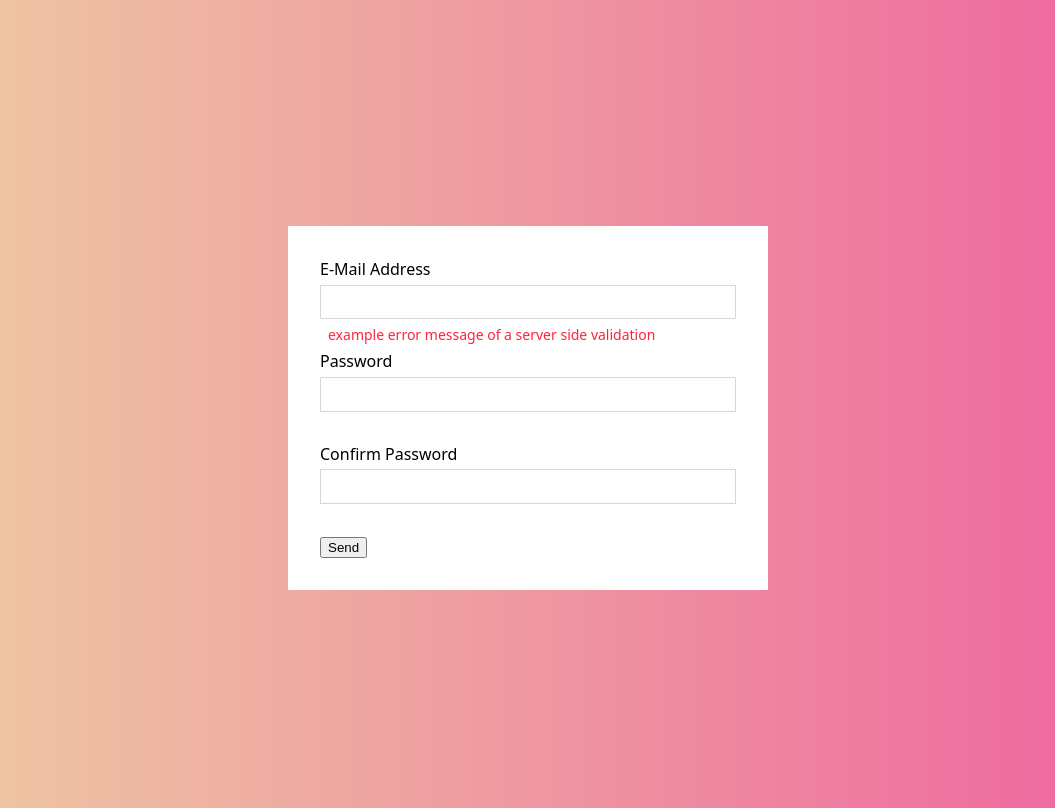
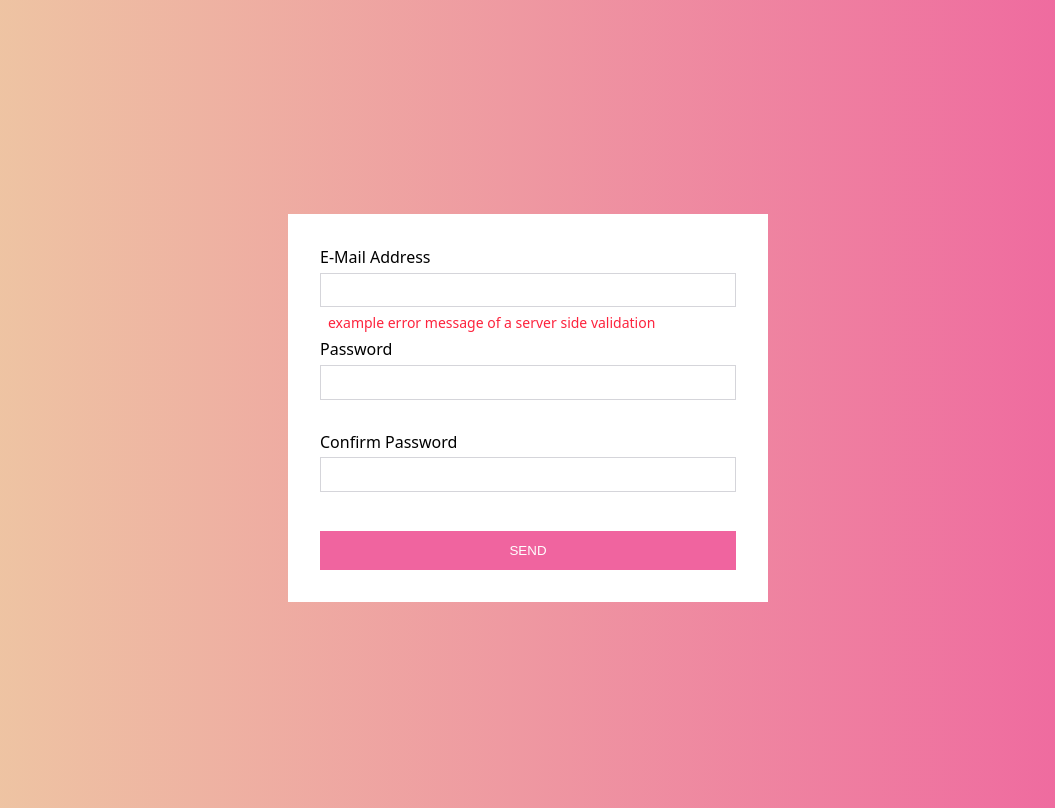
Before and after one commit to mechanoid/form-validation-example, a website: page index.html in a window 1280 px wide. Shown: the whole page, without its empty margins (112-1167 px from the left). Drawn offline with Linux system fonts and the light colour scheme.

Commit message:
improve example button

```diff
--- a/css/form.css
+++ b/css/form.css
@@ -61,3 +61,14 @@ form {
   padding: 2rem;
   background-color: #fff;
 }
+
+button {
+  width: 100%;
+  background-color: rgb(240.0, 100.0, 159.0);
+  padding: .75rem;
+  text-align: center;
+  border: none;
+  text-transform: uppercase;
+  color: #fff;
+  margin-top: .5rem;
+}
```
